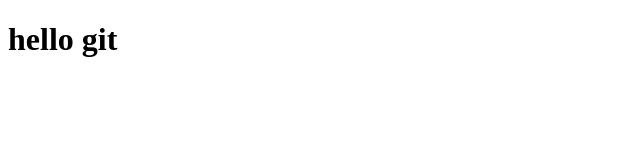
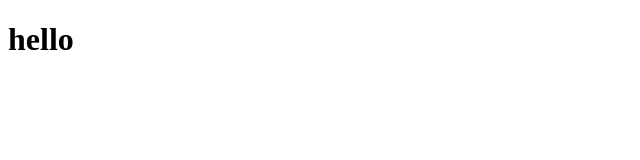
Before and after one commit to zahraaMo/techcampus-one, a plain HTML site: page index.html in a window 1280 px wide. Shown: the full height of the page, 0-640 px from the left. Drawn offline with Linux system fonts and the light colour scheme.

Commit message:
index.html

```diff
--- a/index.html
+++ b/index.html
@@ -4,6 +4,6 @@
 	<title>test</title>
 </head>
 <body>
-<h1>hello git</h1>
+<h1>hello </h1>
 </body>
 </html>
```
